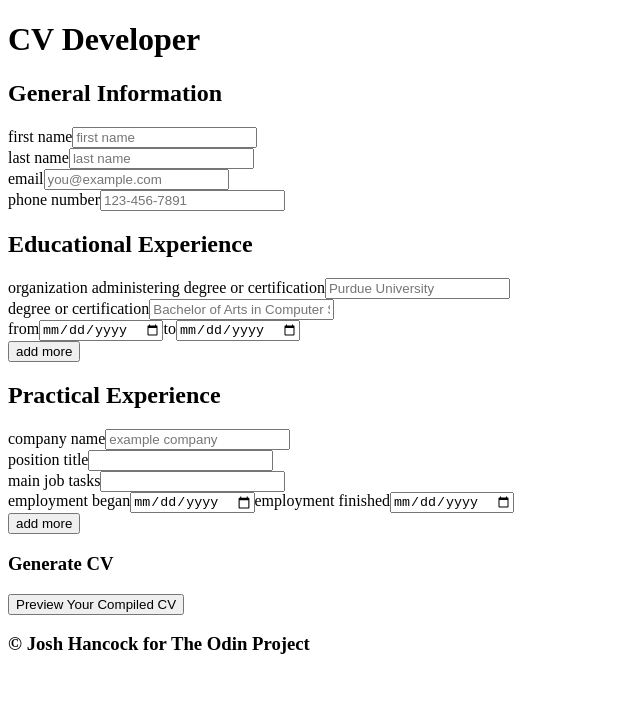
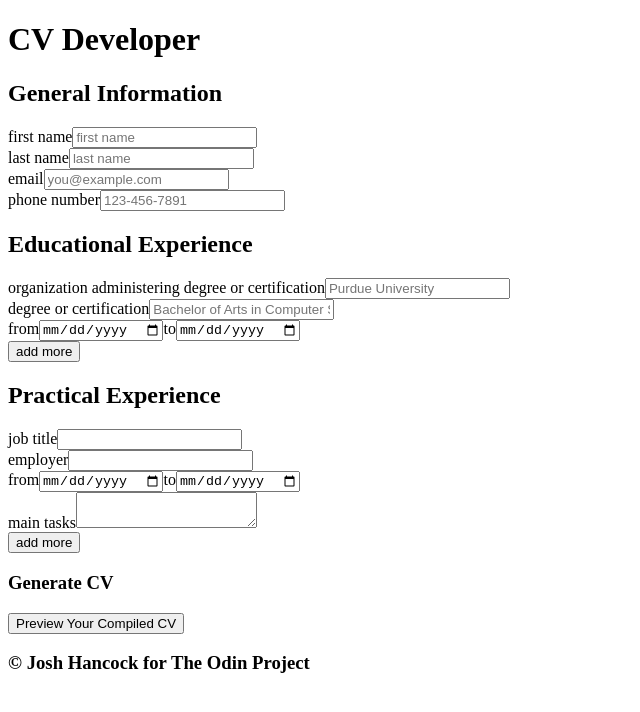
Before and after one commit to livingicon/cv-project, a React (Create React App) app: page / in a window 1280 px wide. Shown: the top 712 px of the page, without its empty margins (0-640 px from the left). Built offline with nearby package versions, Linux system fonts and the light colour scheme.

Commit message:
Update PracticalExp to set state on onSubmitPreviewCV

```diff
--- a/src/components/Main.js
+++ b/src/components/Main.js
@@ -18,7 +18,12 @@ class Main extends Component {
       school: "",
       degree: "",
       degreeFrom: "",
-      degreeTo: ""
+      degreeTo: "",
+      position: "",
+      employer: "",
+      jobFrom: "",
+      jobTo: "",
+      tasks: ""
     };
   }
 
@@ -46,7 +51,7 @@ class Main extends Component {
         />
 
         <PracticalExp
-
+          handleChangeInput={this.handleChangeInput}
         />
 
         <CVPreview
--- a/src/components/Main/PracticalExp.js
+++ b/src/components/Main/PracticalExp.js
@@ -4,50 +4,61 @@ import React, { Component } from 'react';
 
 class PracticalExp extends Component {
   render() {
+    const { handleChangeInput, position, employer, jobFrom, jobTo, tasks } = this.props;
+
     return (
       <div className="forms">
         <h2>Practical Experience</h2>
         <form>
-          <div>
-            <label htmlFor="company_name">company name</label>
+        <div>
+            <label htmlFor="position">job title</label>
             <input
+              onChange={handleChangeInput}
+              value={position}
               type="text"
-              id="company_name"
-              name="companyName"
-              placeholder="example company"
+              id="position"
+              name="position"
               autoComplete="off"
             />
           </div>
           <div>
-            <label htmlFor="position_title">position title</label>
+            <label htmlFor="employer">employer</label>
             <input
+              onChange={handleChangeInput}
+              value={employer}
               type="text"
-              id="position_title"
-              name="positionTitle"
+              id="employer"
+              name="employer"
               autoComplete="off"
             />
           </div>
           <div>
-            <label htmlFor="main_job_tasks">main job tasks</label>
+            <label htmlFor="jobFrom">from</label>
             <input
-              type="text"
-              id="main_job_tasks"
-              name="mainJobTasks"
-              autoComplete="off"
+              onChange={handleChangeInput}
+              value={jobFrom}
+              type="date"
+              id="jobFrom"
+              name="jobFrom"
+            />
+            <label htmlFor="jobTo">to</label>
+            <input
+              onChange={handleChangeInput}
+              value={jobTo}
+              type="date"
+              id="jobTo"
+              name="jobTo"
             />
           </div>
           <div>
-            <label htmlFor="began_employment">employment began</label>
-            <input
-              type="date"
-              id="began_employment"
-              name="beganEmployment"
-            />
-            <label htmlFor="finished_employment">employment finished</label>
-            <input
-              type="date"
-              id="finished_employment"
-              name="finishedEmployment"
+            <label htmlFor="tasks">main tasks</label>
+            <textarea
+              onChange={handleChangeInput}
+              value={tasks}
+              type="text"
+              id="tasks"
+              name="tasks"
+              autoComplete="off"
             />
           </div>
           <button className="btns" type="button">add more</button>
```
